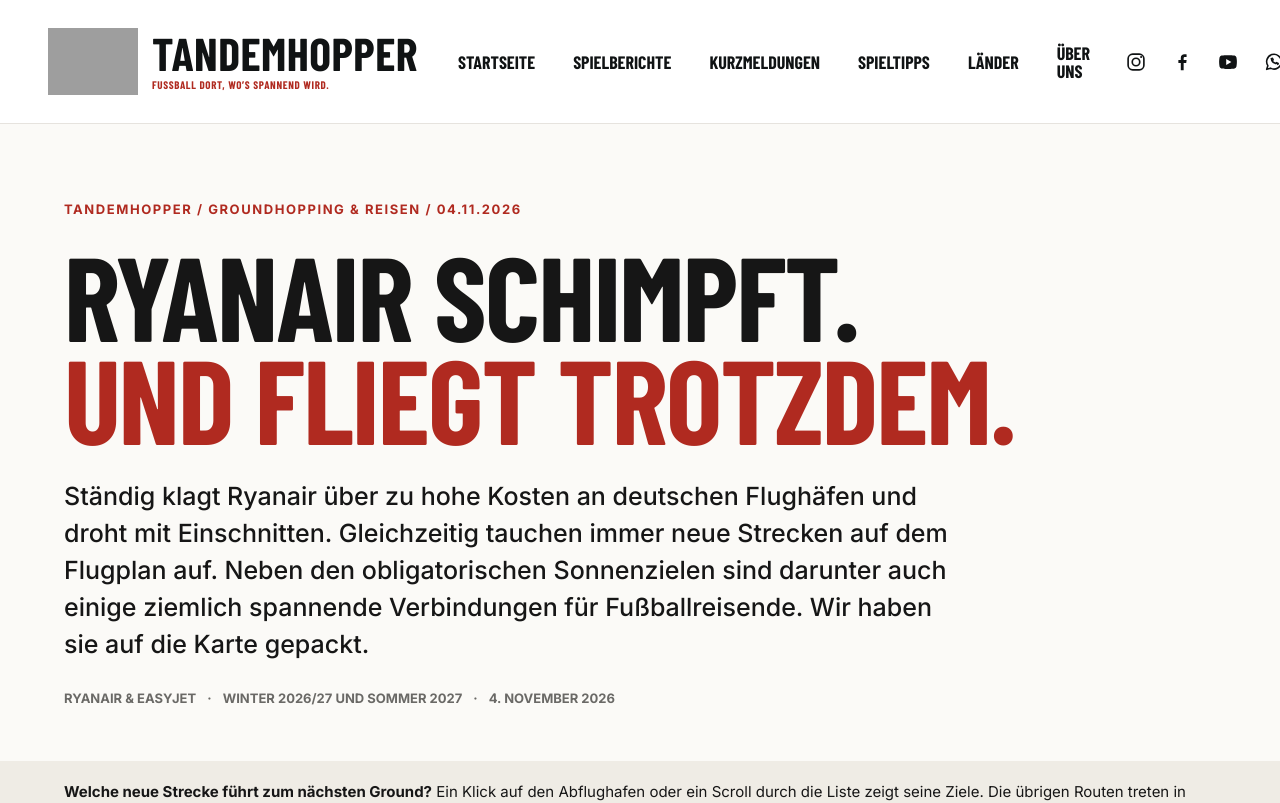
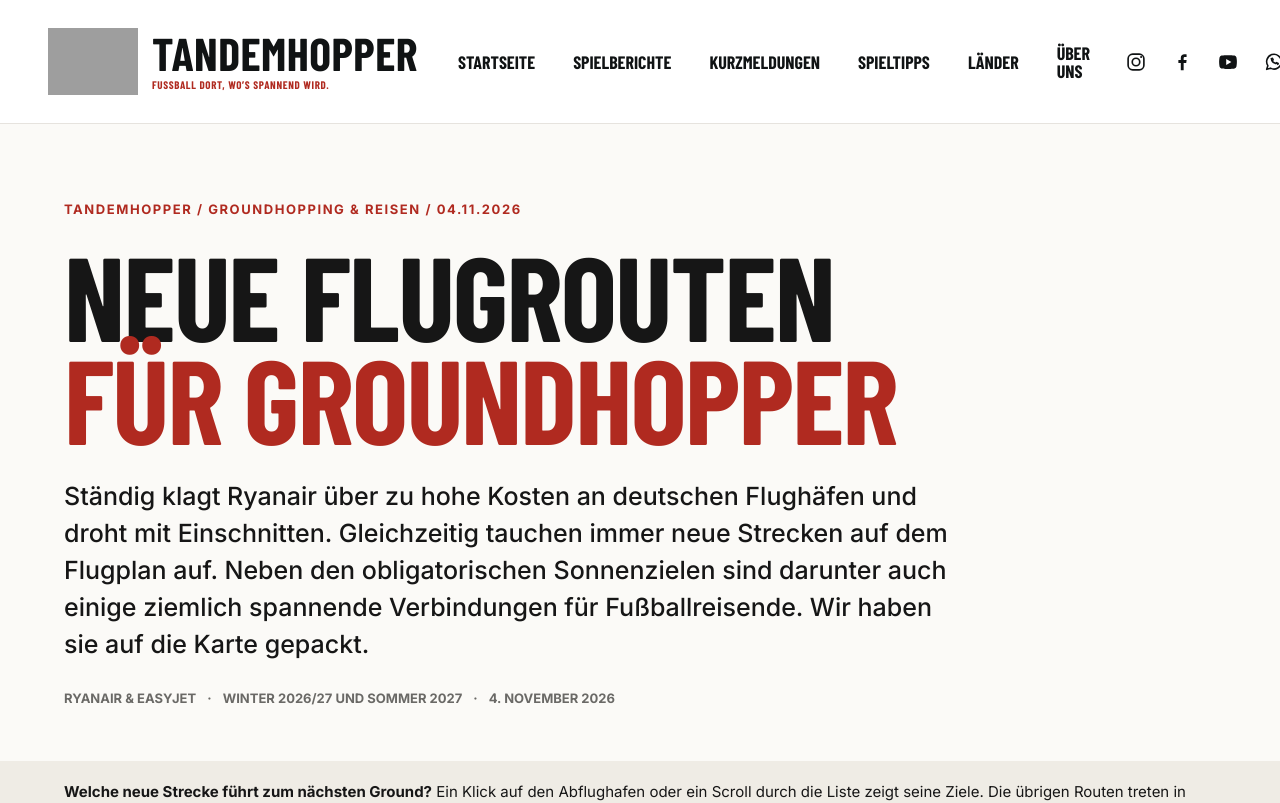
Before and after one commit to tandemhopper/tandemhopper, a Next.js app: page /flugrouten in a window 1280 px wide. Shown: the top 803 px of the page. Built offline with nearby package versions, Linux system fonts and the light colour scheme; no server answers; grey boxes are pictures that could not be loaded; a web font is replaced by a local one.

Commit message:
Rename Flugrouten article to Neue Flugrouten für Groundhopper

```diff
--- a/app/flugrouten/page.js
+++ b/app/flugrouten/page.js
@@ -117,7 +117,7 @@ export default function FlightRoutes(){
  function onScroll(){if(scrollingRef.current||!scrollRef.current)return;const root=scrollRef.current;let best=null,dist=Infinity;root.querySelectorAll('[data-code]').forEach(node=>{const d=Math.abs(node.offsetTop-root.offsetTop-root.scrollTop);if(d<dist){dist=d;best=node.dataset.code}});if(best)setSelected(best)}
  function toggleAirline(name){setAirlines(old=>old.includes(name)?old.length===1?old:old.filter(v=>v!==name):[...old,name])}
  return <><Header/><main className="fr">
- <div className="fr-hero"><div className="fr-kicker">TANDEMHOPPER / GROUNDHOPPING & REISEN / 04.11.2026</div><h1>RYANAIR SCHIMPFT.<br/><span>UND FLIEGT TROTZDEM.</span></h1><p className="fr-intro">Ständig klagt Ryanair über zu hohe Kosten an deutschen Flughäfen und droht mit Einschnitten. Gleichzeitig tauchen immer neue Strecken auf dem Flugplan auf. Neben den obligatorischen Sonnenzielen sind darunter auch einige ziemlich spannende Verbindungen für Fußballreisende. Wir haben sie auf die Karte gepackt.</p><div className="fr-meta">RYANAIR & EASYJET <span>·</span> WINTER 2026/27 UND SOMMER 2027 <span>·</span> 4. NOVEMBER 2026</div></div>
+ <div className="fr-hero"><div className="fr-kicker">TANDEMHOPPER / GROUNDHOPPING & REISEN / 04.11.2026</div><h1>NEUE FLUGROUTEN<br/><span>FÜR GROUNDHOPPER</span></h1><p className="fr-intro">Ständig klagt Ryanair über zu hohe Kosten an deutschen Flughäfen und droht mit Einschnitten. Gleichzeitig tauchen immer neue Strecken auf dem Flugplan auf. Neben den obligatorischen Sonnenzielen sind darunter auch einige ziemlich spannende Verbindungen für Fußballreisende. Wir haben sie auf die Karte gepackt.</p><div className="fr-meta">RYANAIR & EASYJET <span>·</span> WINTER 2026/27 UND SOMMER 2027 <span>·</span> 4. NOVEMBER 2026</div></div>
  {heroImage?.url&&<figure className="fr-photo-hero"><img src={heroImage.url} alt={heroImage.alt||'Flugzeug am Flughafen'}/><figcaption>{heroImage.caption||'Foto: Tandemhopper'}</figcaption></figure>}
  <section className="fr-explainer"><p><strong>Welche neue Strecke führt zum nächsten Ground?</strong> Ein Klick auf den Abflughafen oder ein Scroll durch die Liste zeigt seine Ziele. Die übrigen Routen treten in den Hintergrund. Rot steht für Ryanair, Orange für easyJet – und bei jeder Strecke gibt es die wichtigsten Infos sowie einen Link zur Quelle.</p></section>
  <section className="fr-experience" aria-label="Flugrouten-Karte">
```
